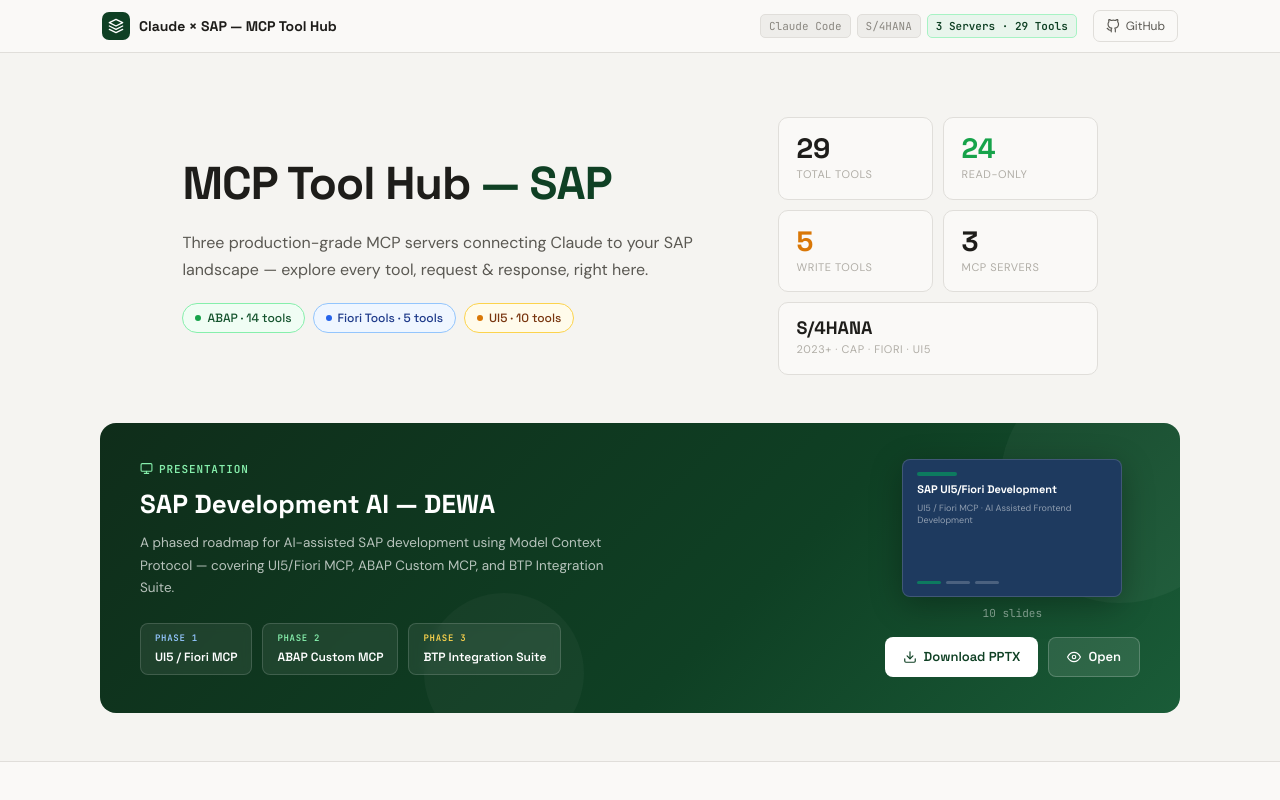
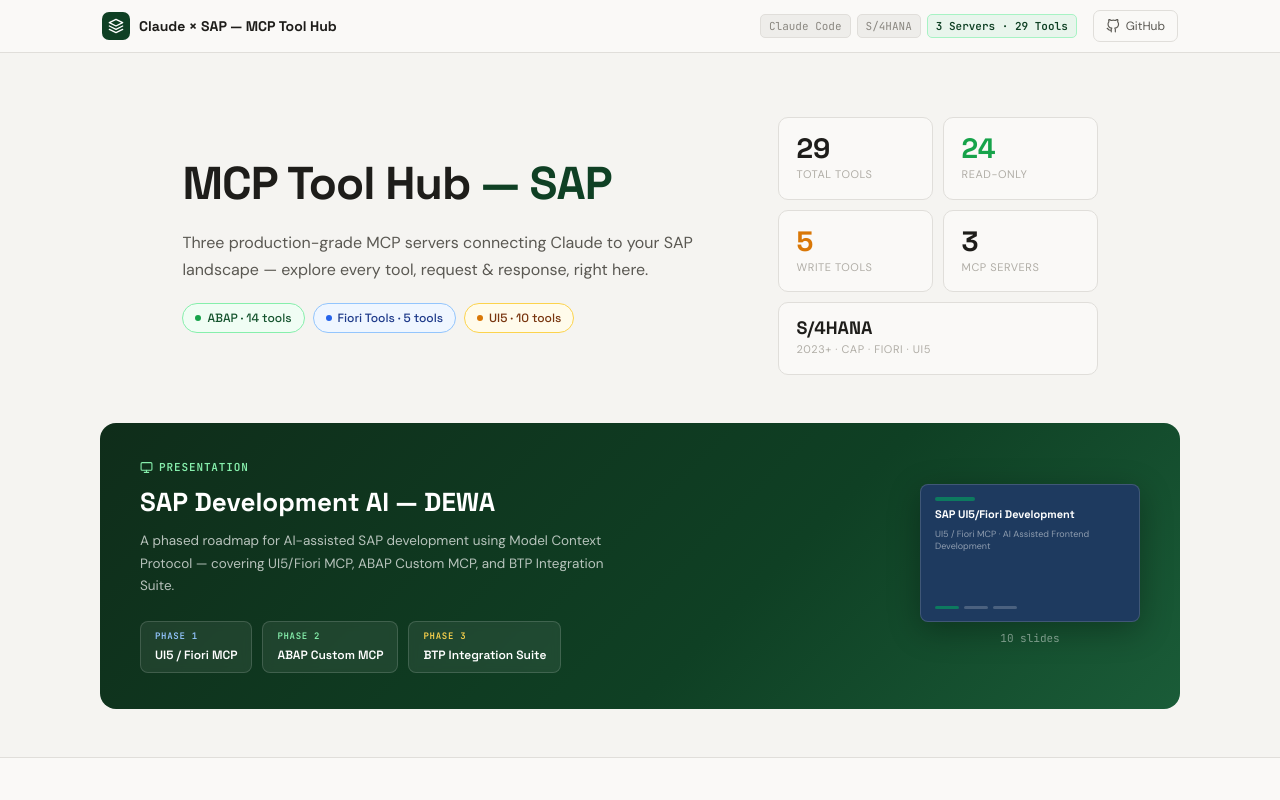
Before and after one commit to abdulsameemd/mcp_tool_hub, a Vue app: page /#/ in a window 1280 px wide. Shown: the top 800 px of the page. Built offline with nearby package versions, Linux system fonts and the light colour scheme.

Commit message:
fix: remove overflow/animation from banner, remove download buttons

```diff
--- a/src/views/HomeView.vue
+++ b/src/views/HomeView.vue
@@ -110,16 +110,6 @@
               </div>
             </div>
             <div class="ppt-slide-count">10 slides</div>
-          </div>
-          <div class="ppt-actions">
-            <a href="./SAP_Development_AI_DEWA.pptx" download="SAP_Development_AI_DEWA.pptx" class="ppt-btn ppt-btn--primary">
-              <svg width="14" height="14" viewBox="0 0 24 24" fill="none"><path d="M21 15v4a2 2 0 0 1-2 2H5a2 2 0 0 1-2-2v-4" stroke="currentColor" stroke-width="2" stroke-linecap="round" stroke-linejoin="round"/><polyline points="7 10 12 15 17 10" stroke="currentColor" stroke-width="2" stroke-linecap="round" stroke-linejoin="round"/><line x1="12" y1="15" x2="12" y2="3" stroke="currentColor" stroke-width="2" stroke-linecap="round"/></svg>
-              Download PPTX
-            </a>
-            <a href="./SAP_Development_AI_DEWA.pptx" class="ppt-btn ppt-btn--ghost">
-              <svg width="14" height="14" viewBox="0 0 24 24" fill="none"><path d="M1 12s4-8 11-8 11 8 11 8-4 8-11 8-11-8-11-8z" stroke="currentColor" stroke-width="2"/><circle cx="12" cy="12" r="3" stroke="currentColor" stroke-width="2"/></svg>
-              Open
-            </a>
           </div>
         </div>
       </div>
@@ -447,31 +437,6 @@
   display: flex;
   align-items: center;
   gap: 48px;
-  position: relative;
-  overflow: hidden;
-  animation: bannerIn .6s ease both;
-}
-@keyframes bannerIn {
-  from { opacity: 0; transform: translateY(16px); }
-  to   { opacity: 1; transform: translateY(0); }
-}
-.ppt-inner::before {
-  content: '';
-  position: absolute;
-  top: -60px; right: -60px;
-  width: 240px; height: 240px;
-  background: rgba(255,255,255,.04);
-  border-radius: 50%;
-  pointer-events: none;
-}
-.ppt-inner::after {
-  content: '';
-  position: absolute;
-  bottom: -40px; left: 30%;
-  width: 160px; height: 160px;
-  background: rgba(255,255,255,.03);
-  border-radius: 50%;
-  pointer-events: none;
 }
 .ppt-left { flex: 1; min-width: 0; position: relative; z-index: 1; }
 .ppt-eyebrow {
```
